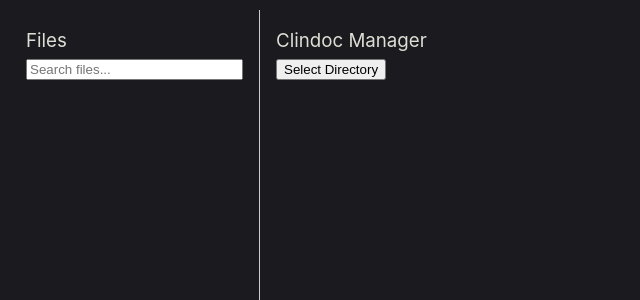
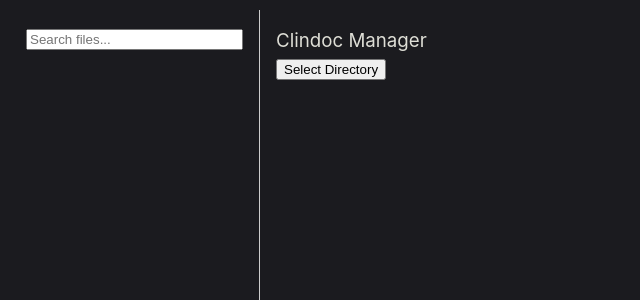
Before and after one commit to RafaeLS85/clindoc-manager, a React (Vite) app in the folder src/renderer/: page / in a window 1280 px wide. Shown: the top 300 px of the page, without its empty margins (0-640 px from the left). Built offline with nearby package versions, Linux system fonts and the light colour scheme.

Commit message:
add path name on sidebar

```diff
--- a/src/renderer/src/components/Sidebar.tsx
+++ b/src/renderer/src/components/Sidebar.tsx
@@ -47,9 +47,15 @@ const Sidebar: React.FC<SidebarProps> = ({ directoryPath, onFileSelect }) => {
     file.toLowerCase().includes(searchTerm.toLowerCase())
   )
 
+  const getFolderName = (path: string | null): string => {
+    if (!path) return ''
+    const parts = path.split('\\') // Assuming Windows-style paths; adjust if needed
+    return parts.pop() || ''
+  }
+
   return (
     <div style={{ width: '250px', borderRight: '1px solid #ccc', padding: '16px' }}>
-      <h3>Files</h3>
+      <h3>{getFolderName(directoryPath)}</h3>
       <input
         type="text"
         placeholder="Search files..."
```
